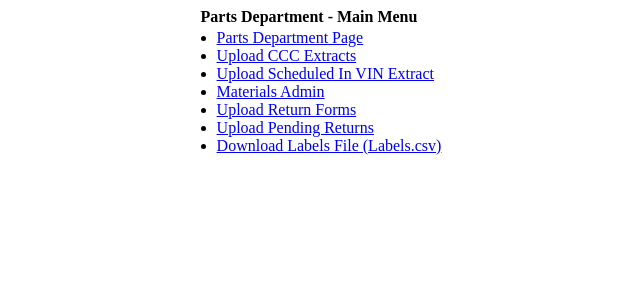
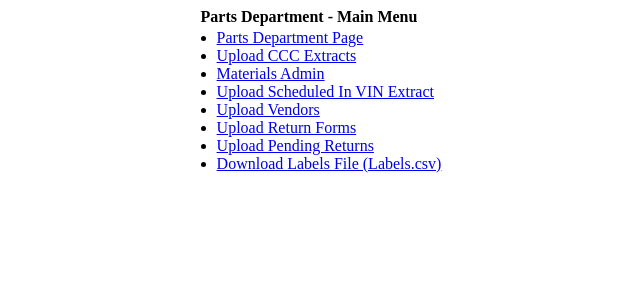
Before and after one commit to anthony-duque/Parts, a PHP site: page /Admin.html in a window 1280 px wide. Shown: the top 300 px of the page, without its empty margins (331-971 px from the left). Run offline with PHP 8.4, Linux system fonts and the light colour scheme.

Commit message:
Upload Vendors: 1) Added a link to the Admin Menu 2) Removed the " - xxxxx" in the vendor name.

```diff
--- a/Admin.html
+++ b/Admin.html
@@ -21,13 +21,18 @@
                     </a>
                 </li>
                 <li>
+                    <a href='Materials_Admin.html'>
+                        Materials Admin
+                    </a>
+                </li>
+                <li>
                     <a href='Upload_Scheduled_In.html'>
                         Upload Scheduled In VIN Extract
                     </a>
                 </li>
                 <li>
-                    <a href='Materials_Admin.html'>
-                        Materials Admin
+                    <a href='Upload_Vendors.html'>
+                        Upload Vendors
                     </a>
                 </li>
                 <li>
```
Also changed, not shown: php/Upload_Vendors.php (+9 -2 lines).
